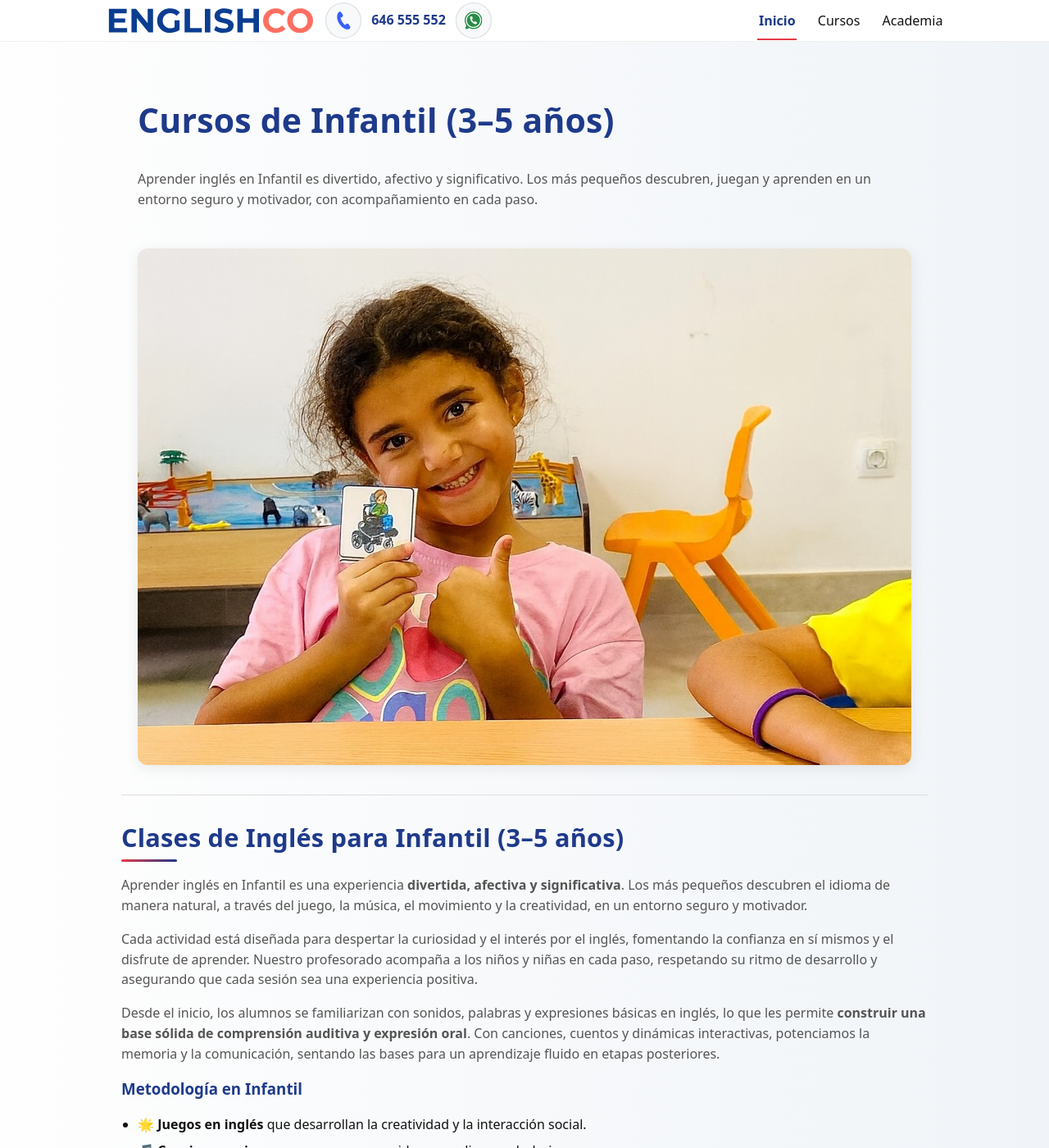
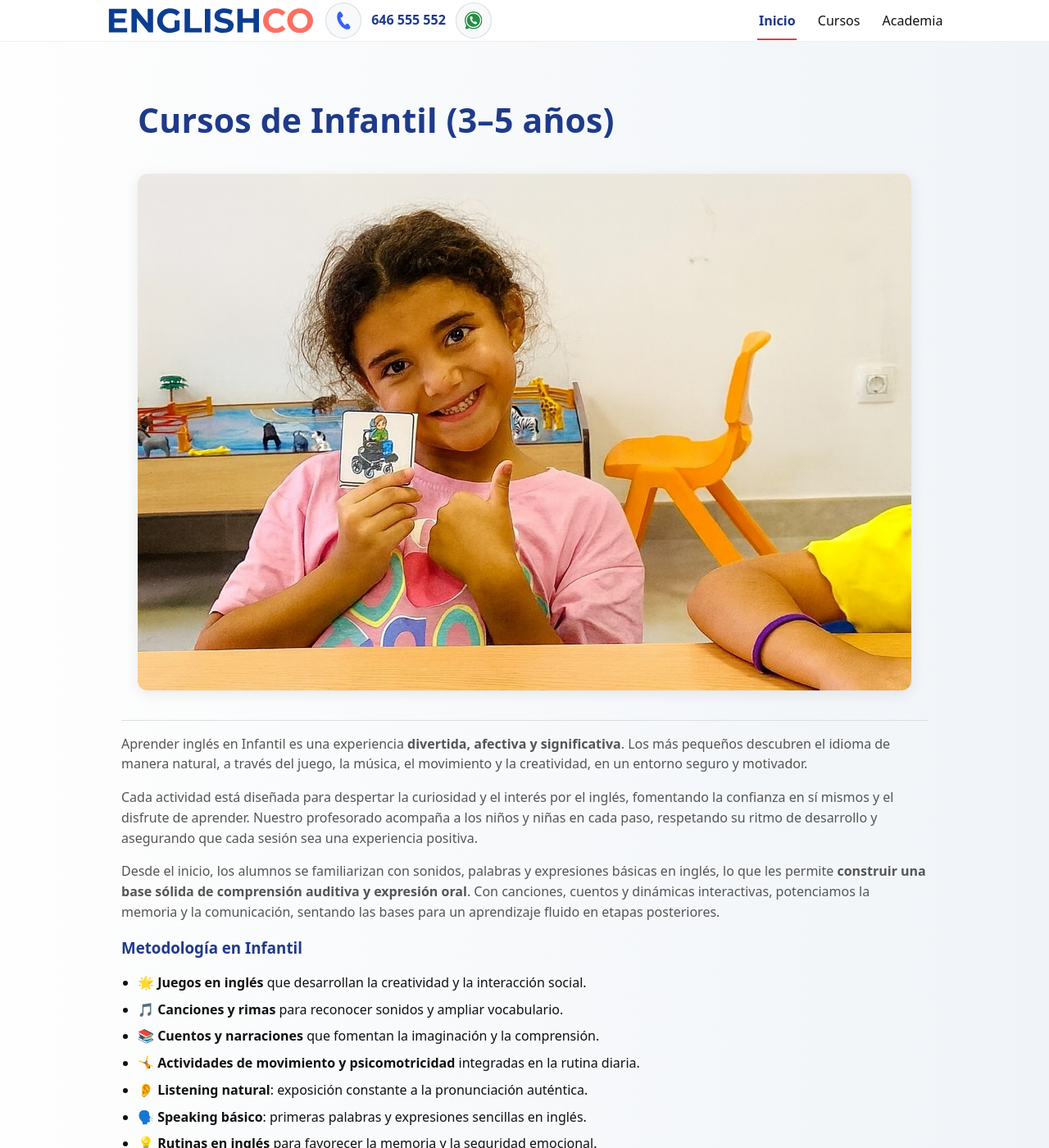
Before and after one commit to dixonbruce/englishco, a Jekyll site: the page built from infantil.html, in a window 1280 px wide and 1400 px high. Shown: the whole window at 82% size. Built offline with Jekyll 4.4.1, drawn with Linux system fonts in a browser that asks for light colours.

Commit message:
Update infantil.html

```diff
--- a/infantil.html
+++ b/infantil.html
@@ -13,15 +13,11 @@ section: "cursos"
     <section class="hero">
       <div class="hero-content">
         <h1>Cursos de Infantil (3–5 años)</h1>
-        <p>
-          Aprender inglés en Infantil es divertido, afectivo y significativo. Los más pequeños descubren, juegan y aprenden en un entorno seguro y motivador, con acompañamiento en cada paso.
-        </p>
         <img src="/infantil_estudiante.jpg" alt="Niños en actividades de inglés infantil" class="classroom-img" />
       </div>
     </section>
 
     <!-- Content blocks --><section id="infantil">
-  <h2>Clases de Inglés para Infantil (3–5 años)</h2>
   <p>
     Aprender inglés en Infantil es una experiencia <strong>divertida, afectiva y significativa</strong>. Los más pequeños descubren el idioma de manera natural, a través del
     juego, la música, el movimiento y la creatividad, en un entorno seguro y motivador.
```
